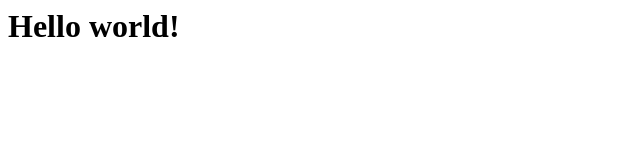
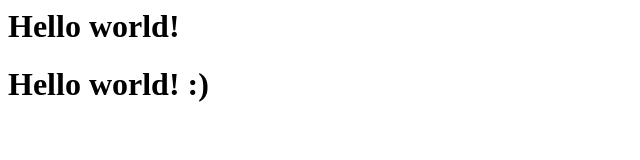
Before and after one commit to AkaEthan110/test, a plain HTML site: page index.html in a window 1280 px wide. Shown: the whole page, without its empty margins (0-640 px from the left). Drawn offline with Linux system fonts and the light colour scheme.

Commit message:
Update index.html

```diff
--- a/index.html
+++ b/index.html
@@ -1 +1,2 @@
 <h1>Hello world!</h1>
+<h1>Hello world! :)</h1>
```
